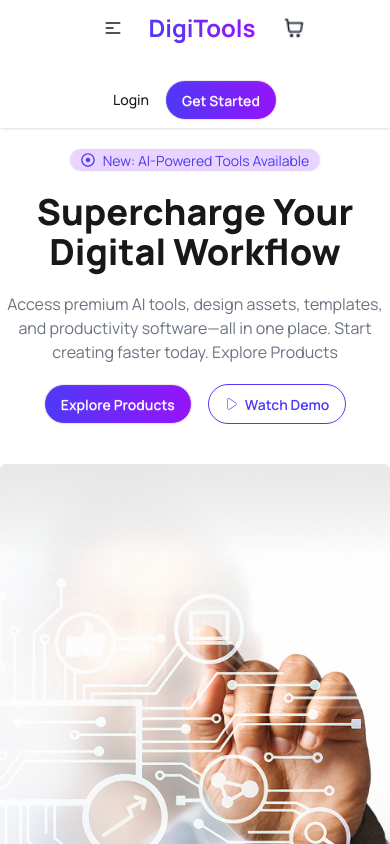
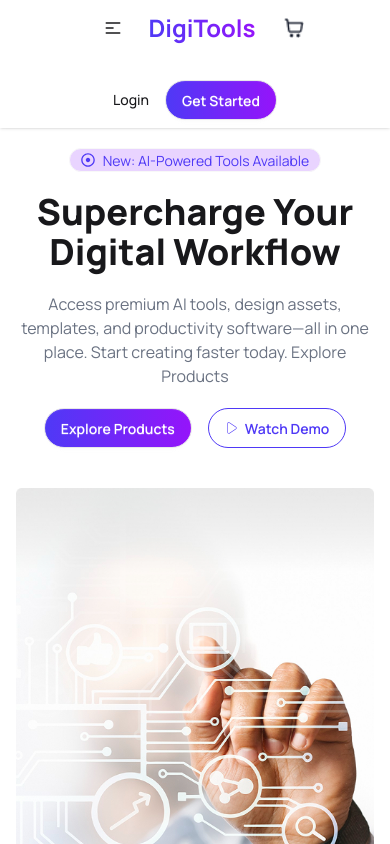
Before and after one commit to ashik-creates/B13-A06, a React (Vite) app: page / in a window 390 px wide. Shown: the top 844 px of the page. Built offline with nearby package versions, Linux system fonts and the light colour scheme; the HTML template or start-up script is replaced by a standard one.

Commit message:
done some fixing

```diff
--- a/src/components/Banner/Banner.jsx
+++ b/src/components/Banner/Banner.jsx
@@ -4,7 +4,7 @@ import bannerImg from "../../assets/banner.png";
 
 const Banner = () => {
   return (
-    <div className="max-w-325 md:w-11/12 mx-auto min-h-162.5 flex items-center justify-center mt-5">
+    <div className="max-w-325 w-11/12 mx-auto min-h-162.5 flex items-center justify-center mt-5">
       <div className="flex flex-col md:grid md:grid-cols-12 items-center gap-10">
         <div className="text-center md:text-start col-span-1 items-center md:items-start md:col-span-7 justify-center flex flex-col gap-5">
           <div className="badge bg-purple-200 text-[#4F39F6] rounded-full max-[300px]:hidden">
@@ -24,7 +24,7 @@ const Banner = () => {
           </div>
         </div>
         <div className="col-span-1 md:col-span-5">
-          <img src={bannerImg} alt="banner image" className="w-full h-full  object-cover overflow-hidden"/>
+          <img src={bannerImg} alt="banner image" className="w-full h-full object-cover overflow-hidden"/>
         </div>
       </div>
     </div>
```
